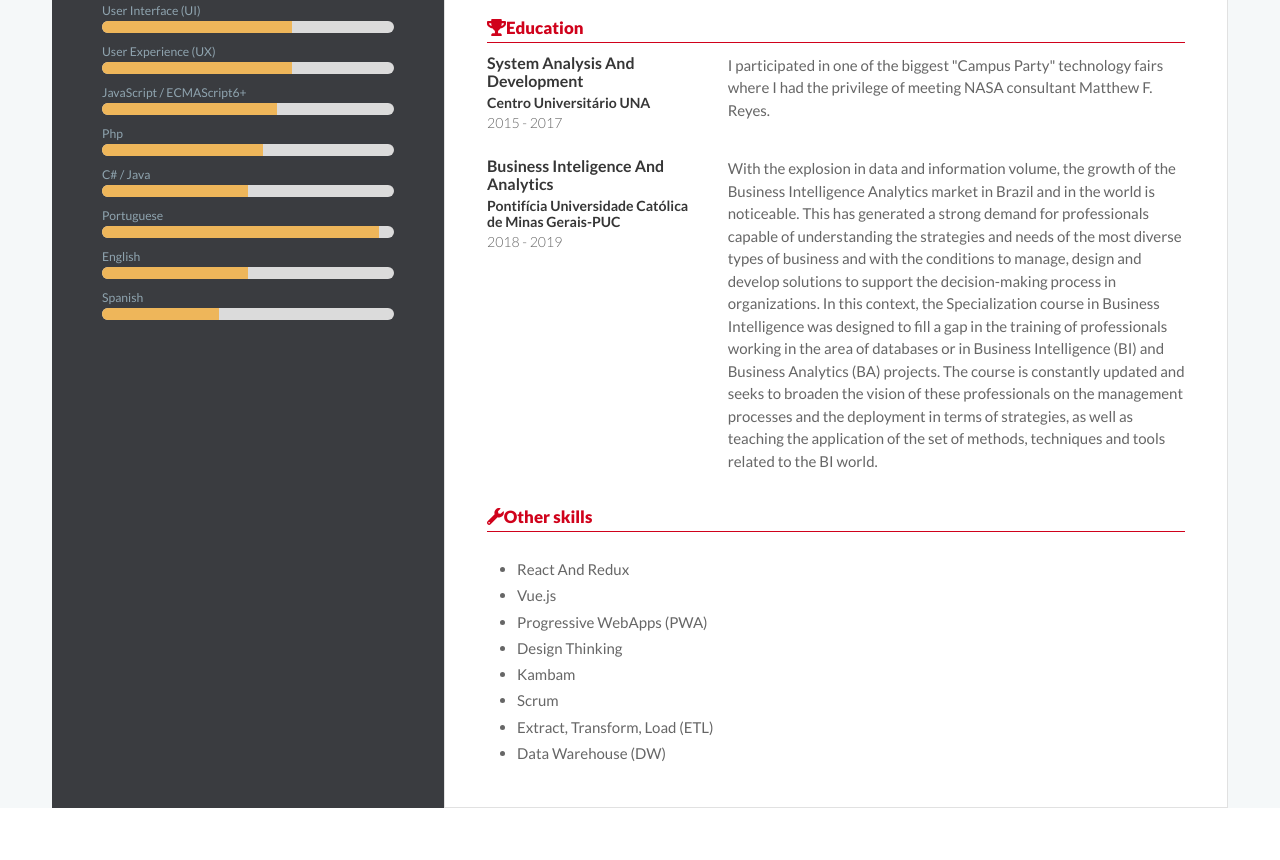
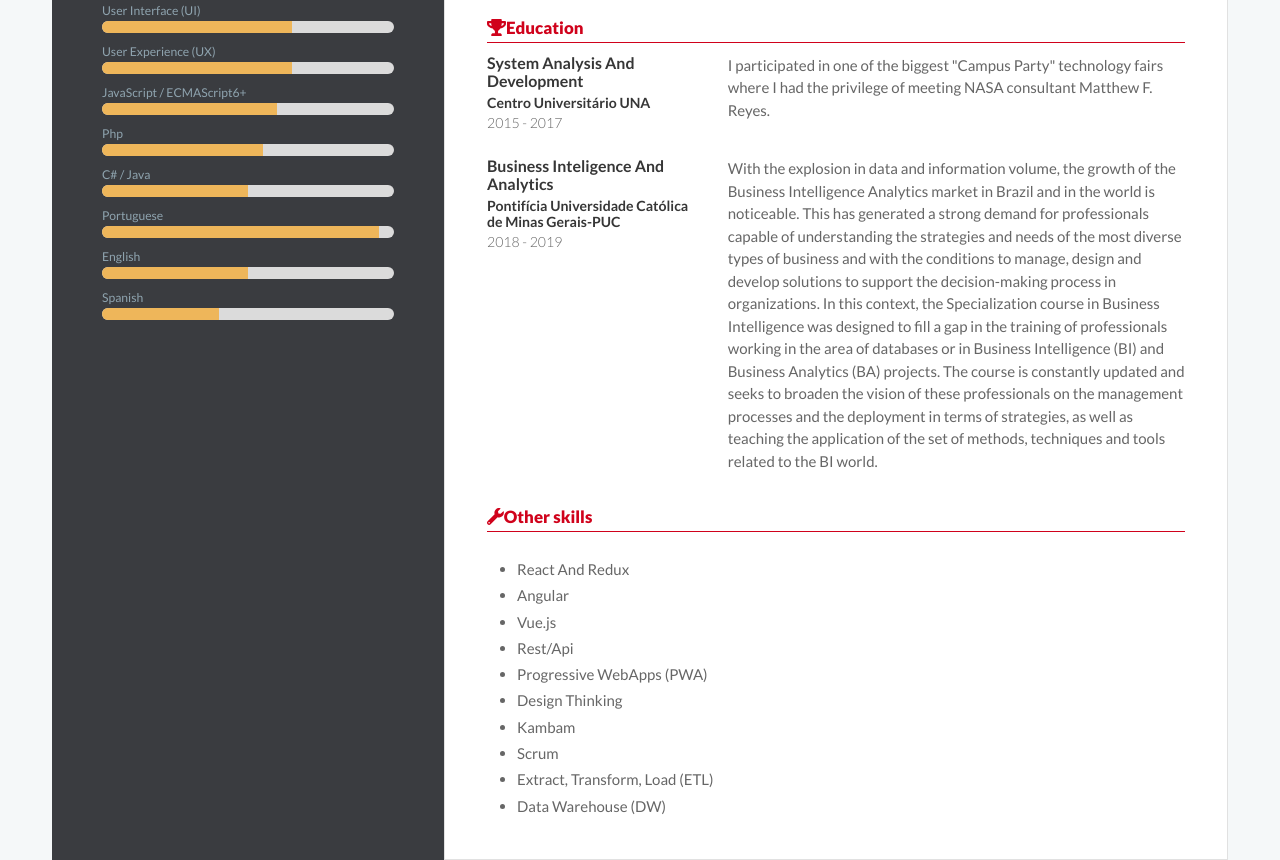
Before and after one commit to americoafonso/pm-projetos, a plain HTML site: page proj-proj010/index.html in a window 1280 px wide. Shown: the part 502-1362 px from the top of the page. Before the commit the page ends 1310 px from the top, so only its background shows below. Drawn offline with nearby package versions, Linux system fonts and the light colour scheme.

Commit message:
Other skills settings
Adding Other skills

```diff
--- a/proj-proj010/index.html
+++ b/proj-proj010/index.html
@@ -157,7 +157,9 @@
                         <div class="column is-8">
                             <ul>
                                 <li>React And Redux</li>
+                                <li>Angular</li>
                                 <li>Vue.js</li>
+                                <li>Rest/Api </li>
                                 <li>Progressive WebApps (PWA)</li>
                                 <li>Design Thinking</li>
                                 <li>Kambam</li>
```
